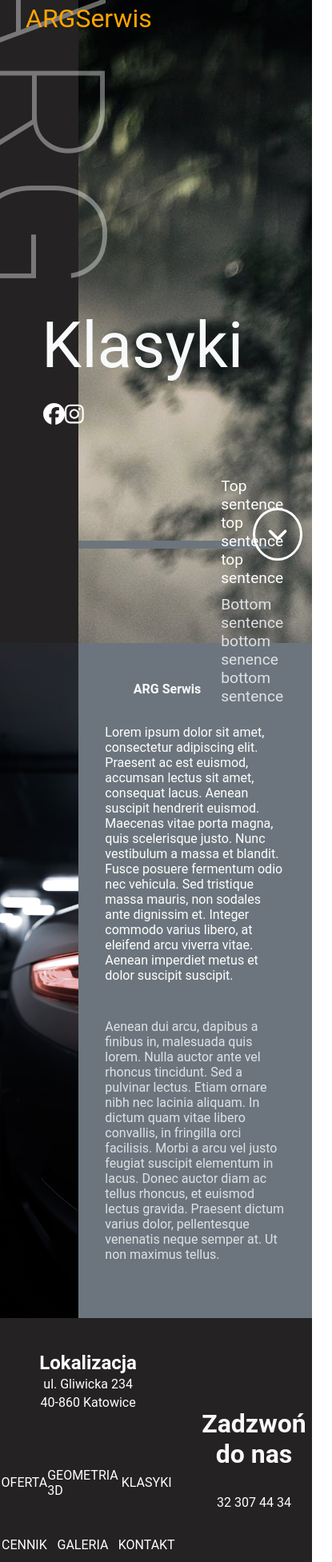
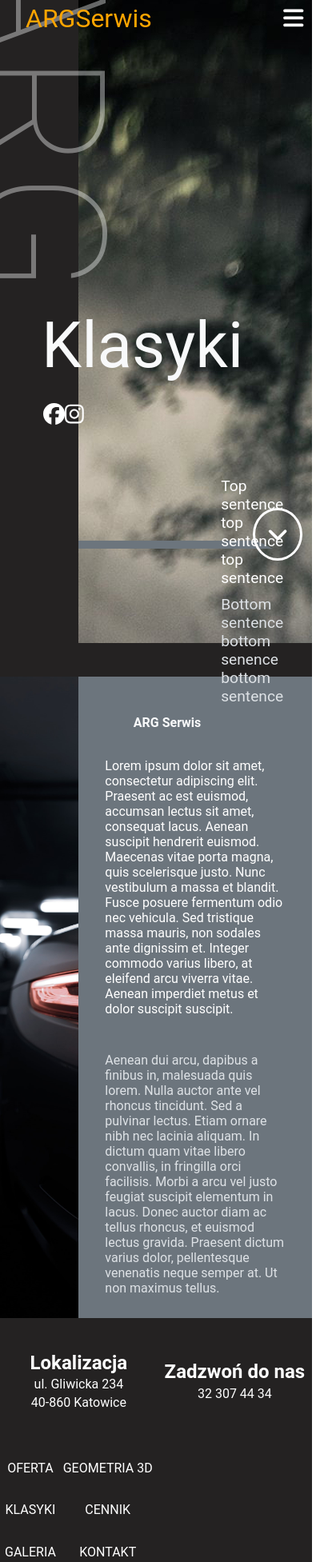
Before and after one commit to jes1on/ARG-serwis, a React (Create React App) app: page /klasyki in a window 390 px wide. Shown: the part 40-1993 px from the top of the page at 80% size, 415 px wide, since content can reach past the window. Built offline with nearby package versions, Linux system fonts and the light colour scheme.

Commit message:
design e01 - height of content page, navbar, footer

```diff
--- a/src/components/Footer.css
+++ b/src/components/Footer.css
@@ -18,7 +18,6 @@
 
 .footerMenu {
     display: grid;
-
     grid-column: 1;
     grid-row: 2;
     align-self: auto;
@@ -57,3 +56,30 @@
     padding-bottom: 1rem;
     text-align: right;
 }
+
+@media screen and (max-width: 960px) {
+    .footerContent {
+        display: grid;
+        grid-template-columns: repeat(2, auto);
+        grid-template-rows: repeat(2, 10rem);
+    }
+
+    .footerMenu {
+        display: grid;
+        grid-column: 1;
+        grid-row: 2;
+        align-self: auto;
+        justify-self: auto;
+
+        grid-template-columns: repeat(2, auto);
+        grid-auto-rows: 3;
+        padding: 0.1rem;
+    }
+
+    .footerCallContainer {
+        grid-column: 2;
+        grid-row: 1/2;
+        align-self: center;
+        text-align: center;
+    }
+}
--- a/src/components/Footer.js
+++ b/src/components/Footer.js
@@ -39,8 +39,8 @@ export const Footer = () => {
         </Link>
       </div>
       <div className="footerCallContainer">
-        <h1>Zadzwoń do nas</h1>
-        32 307 44 34
+        <h2>Zadzwoń do nas</h2>
+        <p>32 307 44 34</p>
       </div>
     </div>
     <div className="sign">BL S.A.</div>
--- a/src/components/Navbar.css
+++ b/src/components/Navbar.css
@@ -49,7 +49,7 @@
 }
 
 .nav-item {
-    height: 80px;
+    height: 15vh;
   }
 
 .nav-links {
@@ -81,18 +81,23 @@
         height: 90vh;
         position: absolute;
         top: 15vh;
-        left: -100%;
+        left: 100%;
         opacity: 1;
         transition: all 0.5s ease;
         justify-content: space-around;
       }
 
       .nav-menu.active {
+        position: absolute;
+        margin-top: -15vh;
+        height: 100vh;
         background-color: #242222;
-        left: 0;
+        left: 100%;
         opacity: 1;
-        transition: all 0.5s ease;
-        z-index: 1;
+        transition: 0.5s ease;
+        transform: translateX(-100%);
+        z-index: 0.5;
+
       }
 
       .nav-links {
@@ -116,13 +121,19 @@
       .menu-icon {
         display: block;
         position: absolute;
-        top: 0;
-        right: 0;
-        transform: translate(-100%, 80%);
+        top: 50%;
+        right: 5%;
+        transform: translate(100%, -50%);
         font-size: 1.8rem;
         cursor: pointer;
         margin-right: 1rem;
+        z-index: 99;
       }
 
+      .menu-icon.active {
+        top: 50%;
+        right: 5%;
+        z-index: 99;
+      }
 
     }
--- a/src/components/Navbar.js
+++ b/src/components/Navbar.js
@@ -7,6 +7,7 @@ import { faBars, faXmark } from "@fortawesome/free-solid-svg-icons";
 function Navbar() {
   const [click, setClick] = useState(false);
   const [navbar, setNavbar] = useState(false);
+  const [menuIcon, setMenuIcon] = useState(false);
 
   const handleClick = () => setClick(!click);
   const closeMobileMenu = () => setClick(false);
@@ -14,8 +15,10 @@ function Navbar() {
   const changeBackground = () => {
     if (window.scrollY >= 80) {
       setNavbar(true);
+      setMenuIcon(true);
     } else {
       setNavbar(false);
+      setMenuIcon(false);
     }
   };
 
@@ -25,19 +28,11 @@ function Navbar() {
     <>
       <nav className={navbar ? "navbar active" : "navbar"}>
         <div className="navbar-container">
-          <Link to="/" className="navbar-logo" onClick={closeMobileMenu}>
+          <Link to="/" className="navbar-logo" onClick={handleClick}>
             ARGSerwis
           </Link>
-          <div className="menu-icon" onClick={handleClick}>
-            <i
-              className={
-                click ? (
-                  <FontAwesomeIcon icon={faXmark} style={{ color: "#fff" }} />
-                ) : (
-                  <FontAwesomeIcon icon={faBars} style={{ color: "#fff" }}/>
-                )
-              }
-            />
+          <div className={menuIcon ? "menu-icon active" : "menu-icon"} onClick={handleClick}>
+            <FontAwesomeIcon icon={click ? faXmark : faBars} />
           </div>
           <ul className={click ? "nav-menu active" : "nav-menu"}>
             <li className="nav-item">
--- a/src/pages/Contact/Contact.css
+++ b/src/pages/Contact/Contact.css
@@ -10,7 +10,8 @@
 .contentContact {
   display: flex;
   width: 75%;
-  height: 100%;
+  height: 95vh;
+  margin-top: 5vh;
   align-items: center;
   margin-left: 25%;
   background-color: #6c757d;
--- a/src/pages/Home/Home.css
+++ b/src/pages/Home/Home.css
@@ -10,8 +10,9 @@
 .contentHome {
   display: flex;
   width: 75%;
-  height: 100%;
+  height: 95vh;
   align-items: center;
+  margin-top: 5vh;
   margin-left: 25%;
   background-color: #6c757d;
 }
@@ -20,7 +21,7 @@
   position: absolute;
   left: 0;
   width: 25%;
-  height: 100vh;
+  height: 95vh;
   background-image: url(./Porsche2.jpg);
   background-size: cover;
 }
--- a/src/pages/Oferta/Oferta.css
+++ b/src/pages/Oferta/Oferta.css
@@ -10,7 +10,8 @@
 .contentOferta {
   display: flex;
   width: 75%;
-  height: 100%;
+  height: 95vh;
+  margin-top: 5vh;
   align-items: center;
   margin-left: 25%;
   background-color: #6c757d;
--- a/src/pages/Price list/Cennik.css
+++ b/src/pages/Price list/Cennik.css
@@ -9,6 +9,8 @@
 
 .contentCennik {
   width: 100%;
+  height: 95vh;
+  margin-top: 5vh;
 }
 
 .contentTitleCenter {
```
